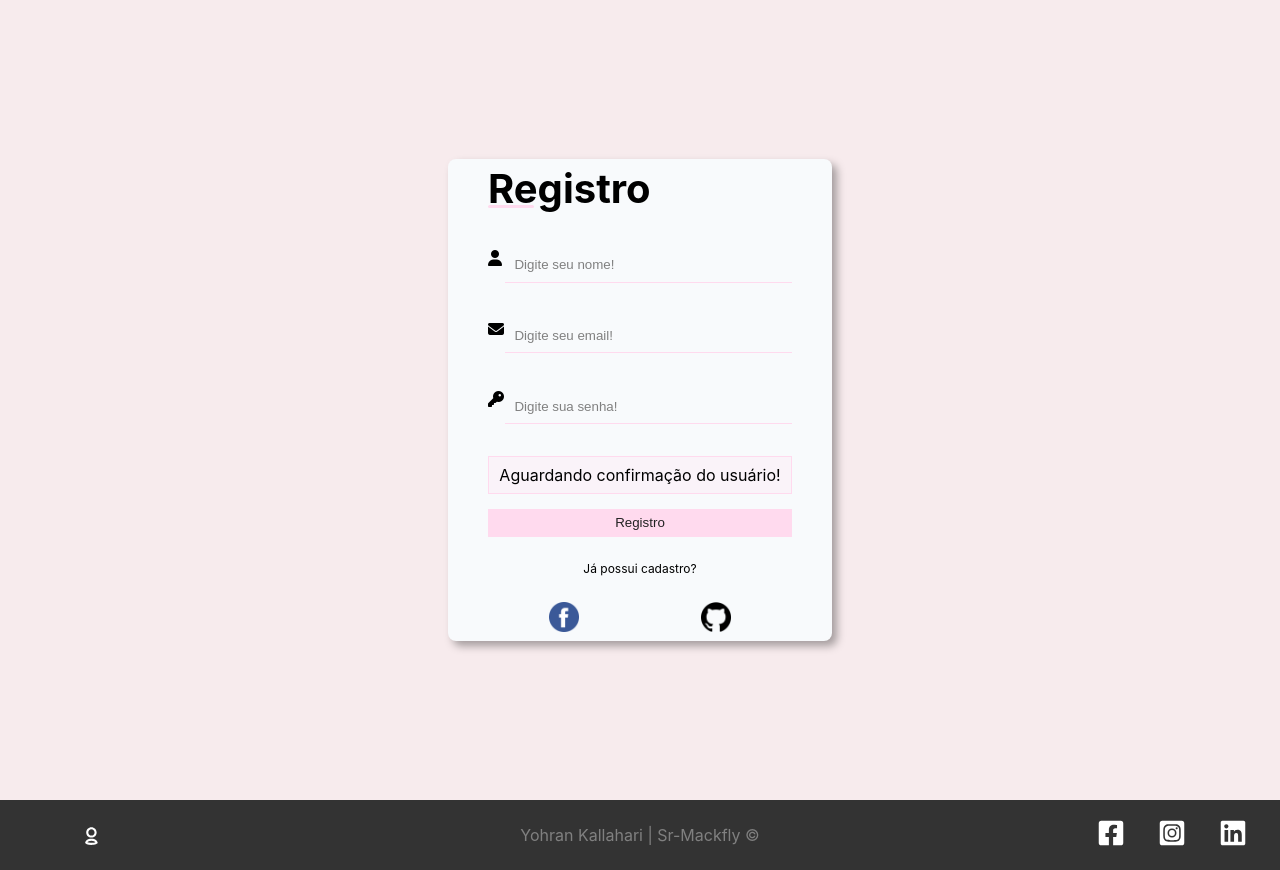
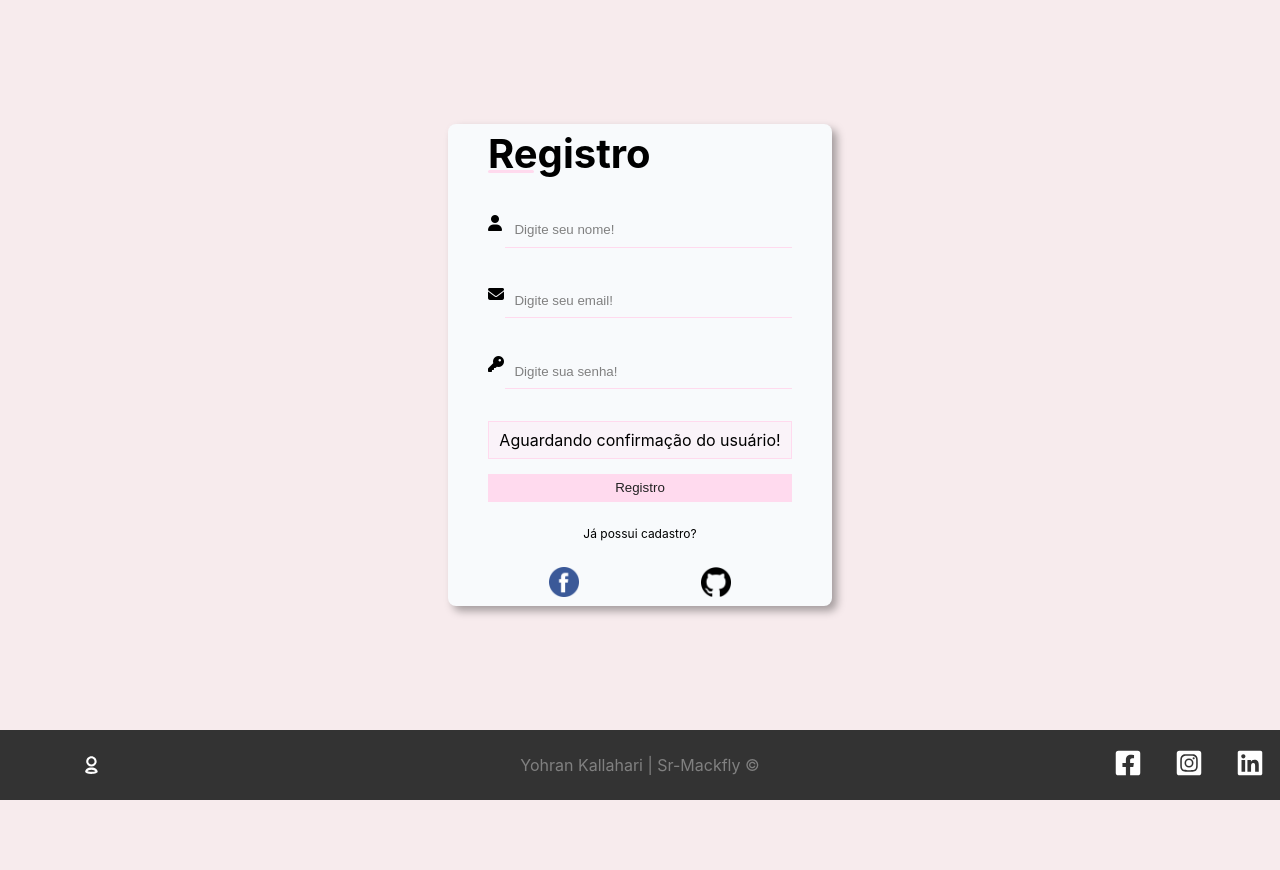
Before and after one commit to yohran1/Portfolio, a React (Create React App) app: page /projeto/register in a window 1280 px wide. After the commit the page ends 800 px from the top, so only its background shows below. Built offline with nearby package versions, Linux system fonts and the light colour scheme.

Commit message:
Nova demanda

```diff
--- a/public/index.html
+++ b/public/index.html
@@ -25,7 +25,7 @@
       work correctly both with client-side routing and a non-root public URL.
       Learn how to configure a non-root public URL by running `npm run build`.
     -->
-    <title>React App</title>
+    <title>Portfólio</title>
   </head>
   <body>
     <noscript>You need to enable JavaScript to run this app.</noscript>
--- a/src/App.js
+++ b/src/App.js
@@ -5,8 +5,6 @@ import Sobre from './components/pages/Sobre';
 import Register from './components/project/user/Register';
 import ForgotPassword from './components/project/user/ForgotPassword';
 import SrMackfly from './components/project/pages/SrMackfly';
-import Footer from './components/layout/Footer';
-
 
 function App() {
   return (
@@ -19,7 +17,6 @@ function App() {
             <Route path='/projeto/forgotpassword' element={<ForgotPassword />} />
             <Route path='/projeto/srmackfly' element={<SrMackfly />}/>
           </Routes>
-          <Footer />
     </BrowserRouter>
   );
 }
--- a/src/components/layout/Container.module.css
+++ b/src/components/layout/Container.module.css
@@ -2,6 +2,7 @@
     height: 100vh;
     width: 100%;
     display: flex;
+    flex-direction: column;
     justify-content: space-between;
     align-items: center;
     margin: 0 auto;
--- a/src/components/layout/Footer.js
+++ b/src/components/layout/Footer.js
@@ -8,14 +8,14 @@ export default function Footer(){
 
     return (
         <footer className={style.footer}>
-            <TiUserOutline />
+                <TiUserOutline />
 
             <p>Yohran Kallahari | Sr-Mackfly &copy;</p>
 
             <ul>
-                <li><FaFacebookSquare /></li>
-                <li><FaInstagramSquare /></li>
-                <li><FaLinkedin /></li>
+                <li><a href='https://www.facebook.com/yohran.venancio/'><FaFacebookSquare /></a></li>
+                <li><a href='https://www.instagram.com/yohran_kallahari/'><FaInstagramSquare /></a></li>
+                <li><a href='https://www.linkedin.com/in/yohran-ven%C3%A2ncio-96017b120/'><FaLinkedin /></a></li>
             </ul>
         </footer>
     )
--- a/src/components/layout/Footer.module.css
+++ b/src/components/layout/Footer.module.css
@@ -11,6 +11,9 @@
     color: white;
     width: 20%;
     height: 25px;
+}
+.footer svg:hover{
+    color: rgb(255, 218, 238);
 }
 .footer p{
     text-align: center;
--- a/src/components/project/pages/SrMackfly.js
+++ b/src/components/project/pages/SrMackfly.js
@@ -1,6 +1,5 @@
-import { Link } from 'react-router-dom'
 import Container from '../../layout/Container'
-import style from './SrMackfly.module.css'
+import Footer from '../../layout/Footer'
 
 export default function SrMackfly(){
 
@@ -9,7 +8,7 @@ export default function SrMackfly(){
             <div>NavBAr</div>
             <h1>Home</h1>
             <footer>Footer</footer>
-
+            <Footer />
         </Container>
     )
 }
--- a/src/components/project/user/ForgotPassword.js
+++ b/src/components/project/user/ForgotPassword.js
@@ -5,6 +5,7 @@ import SubmitButton from '../../form/SubmitButton'
 import LinkButton from '../../layout/LinkButton'
 import { useState } from 'react'
 import Message from './Message'
+import Footer from '../../layout/Footer'
 
 export default function ForgotPassword(){
     const [message, setMessage] = useState('Aguardando confirmação do usuário!')
@@ -29,6 +30,7 @@ export default function ForgotPassword(){
                     </div>
                 </div>
             </form>
+            <Footer />
         </Container>
     )
 }
--- a/src/components/project/user/Login.js
+++ b/src/components/project/user/Login.js
@@ -5,6 +5,7 @@ import style from './Login.module.css'
 import Facebook from './img/facebook.png'
 import GitHub from './img/github.png'
 import Input from '../../form/Input'
+import Footer from '../../layout/Footer'
 
 export default function Login(){
 
@@ -46,6 +47,7 @@ export default function Login(){
                     </a>
                 </div>
             </form>
+            <Footer />
         </Container>
     )
 }
--- a/src/components/project/user/Register.js
+++ b/src/components/project/user/Register.js
@@ -7,6 +7,7 @@ import Facebook from './img/facebook.png'
 import GitHub from './img/github.png'
 import SubmitButton from "../../form/SubmitButton";
 import Message from "./Message";
+import Footer from "../../layout/Footer";
 
 export default function Register(){
     const [message, setMessage] = useState('Aguardando confirmação do usuário!')
@@ -50,6 +51,7 @@ export default function Register(){
                 </a>
             </div>
         </form>
+        <Footer />
         </Container>
     )
 }
```
Also changed, not shown: 1 other file (tests, documents, lock files or other folders).
